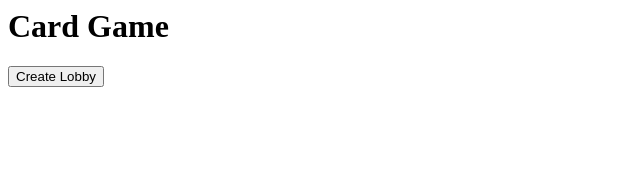
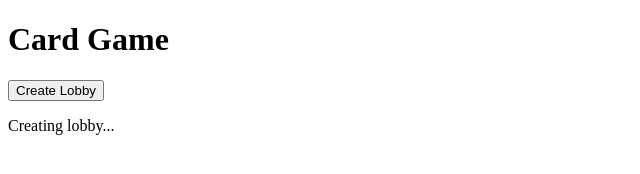
Before and after one commit to SpreeOfficial/thinktank, a website: page public/index.html in a window 1280 px wide. Both pictures are taken after a click on the button "Create Lobby". Shown: the whole page, without its empty margins (0-640 px from the left). Drawn offline with nearby package versions, Linux system fonts and the light colour scheme; no server answers.

Commit message:
Update index.html

```diff
--- a/public/index.html
+++ b/public/index.html
@@ -1,16 +1,31 @@
+<!DOCTYPE html>
+<html lang="en">
+<head>
+  <meta charset="UTF-8">
+  <title>Card Game</title>
+</head>
+<body>
+
   <h1>Card Game</h1>
 
   <button onclick="create()">Create Lobby</button>
+
+  <p id="status"></p>
 
   <script src="/socket.io/socket.io.js"></script>
   <script>
     const socket = io();
 
-function create() {
-  socket.emit("createLobby");
-
+    // Listen ONCE (vigtigt)
     socket.on("lobbyCreated", (id) => {
       window.location = `/lobby.html?lobby=${id}`;
     });
+
+    function create() {
+      document.getElementById("status").innerText = "Creating lobby...";
+      socket.emit("createLobby");
     }
   </script>
+
+</body>
+</html>
```
Lines whose indentation alone changed are shown as unchanged.
